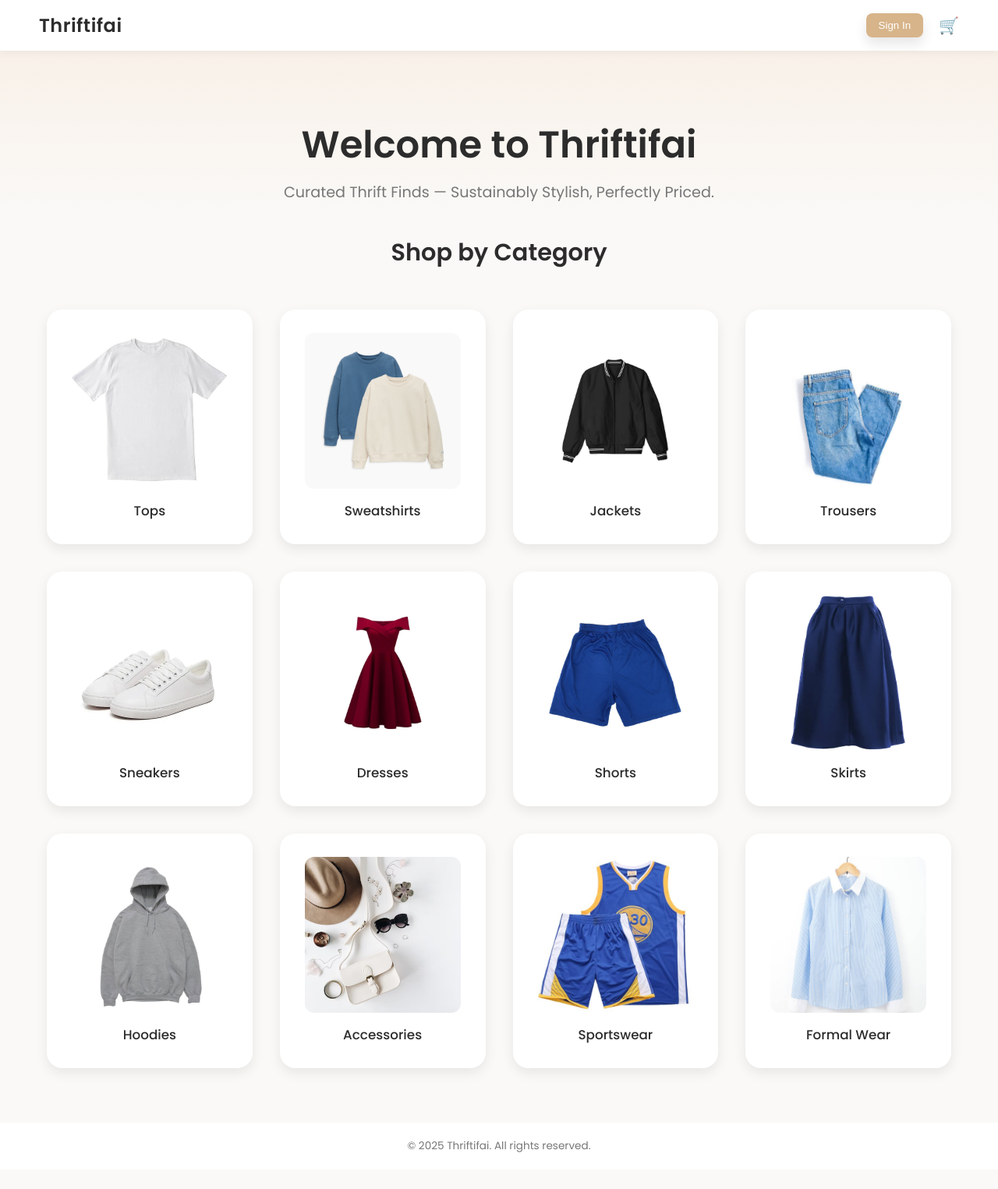
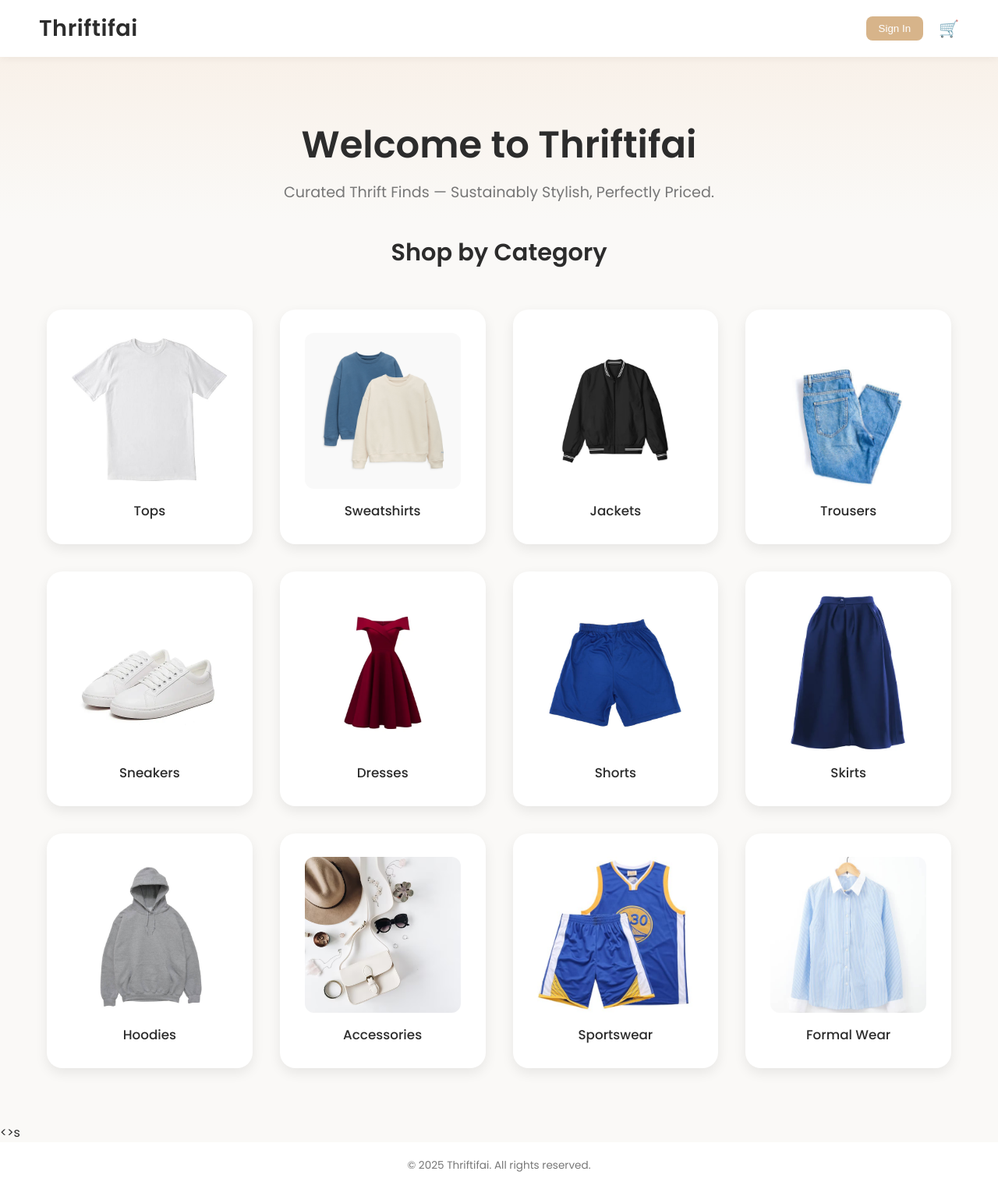
Before and after one commit to joshuadamie/Thriftifai, a website: page public/index.html in a window 1280 px wide. Shown: the whole page at 78% size. Before the commit the page ends 1500 px from the top, so only its background shows below. Drawn offline with Linux system fonts and the light colour scheme.

Commit message:
Update index.html

```diff
--- a/public/index.html
+++ b/public/index.html
@@ -44,22 +44,17 @@
       z-index: 10;
     }
 
-    .navbar h1 {
-      font-size: 30x;
-      font-weight: 600;
-      color: var(--text-dark);
-      letter-spacing: 0.5px;
-    }
-
     .logo {
       text-decoration: none;
       color: var(--text-dark);
+      font-size: 1.8rem;
+      font-weight: 600;
+      letter-spacing: 0.5px;
     }
 
     .logo:hover {
       color: var(--primary);
     }
-
 
     .nav-right {
       display: flex;
@@ -76,11 +71,11 @@
       cursor: pointer;
       font-weight: 500;
       transition: all 0.3s ease;
-      box-shadow: 0 8px 16px rgba(0,0,0,0.1);
     }
 
     .nav-right button:hover {
       background: #f2e6d8;
+      color: var(--text-dark);
     }
 
     .nav-right span {
@@ -177,6 +172,8 @@
     </div>
   </section>
 
+  <section class="contact us">
+    <>s</>
   <footer>
     © 2025 Thriftifai. All rights reserved.
   </footer>
```
